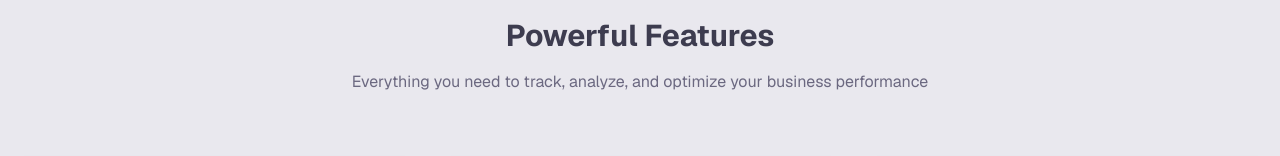
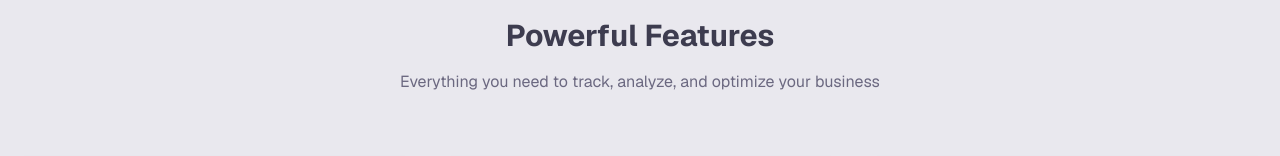
Before and after one commit to zelalemzola/grow, a Next.js app: page / in a window 1280 px wide. Shown: the part 571-727 px from the top of the page. Built offline with nearby package versions, Linux system fonts and the light colour scheme.

Commit message:
performance

```diff
--- a/src/app/page.tsx
+++ b/src/app/page.tsx
@@ -78,7 +78,7 @@ export default function HomePage() {
           <div className="text-center mb-16">
             <h2 className="text-3xl font-bold mb-4">Powerful Features</h2>
             <p className="text-muted-foreground max-w-2xl mx-auto">
-              Everything you need to track, analyze, and optimize your business performance
+              Everything you need to track, analyze, and optimize your business
             </p>
           </div>
 
```
